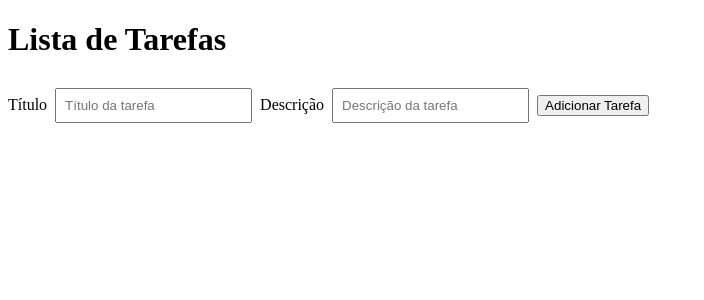
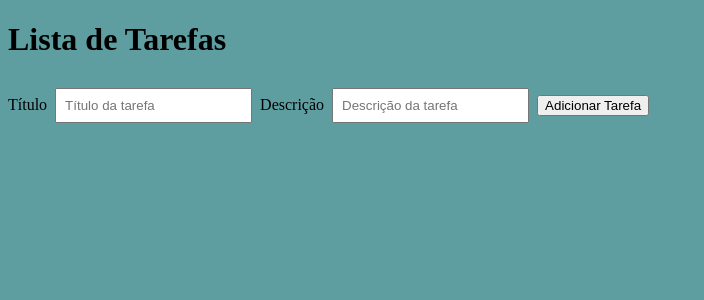
Before and after one commit to Vinnizius1/lista_de_tarefas, a React (Vite) app: page / in a window 1280 px wide. Shown: the top 300 px of the page, without its empty margins (0-704 px from the left). Built offline with nearby package versions, Linux system fonts and the light colour scheme.

Commit message:
Add: background-color ao body

```diff
--- a/src/App.css
+++ b/src/App.css
@@ -1,3 +1,7 @@
+body {
+  background-color: cadetblue;
+}
+
 input {
   margin: 0.5rem;
   padding: 0.5rem;
```
